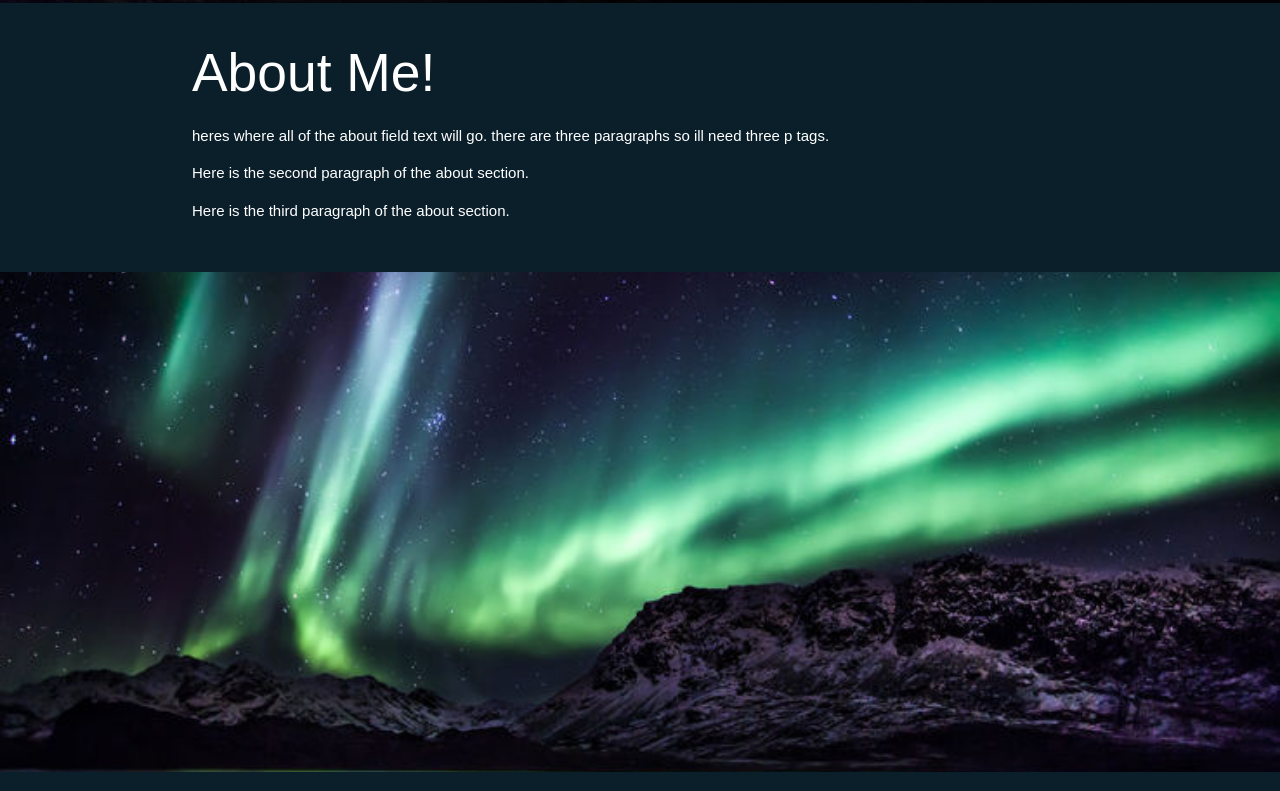
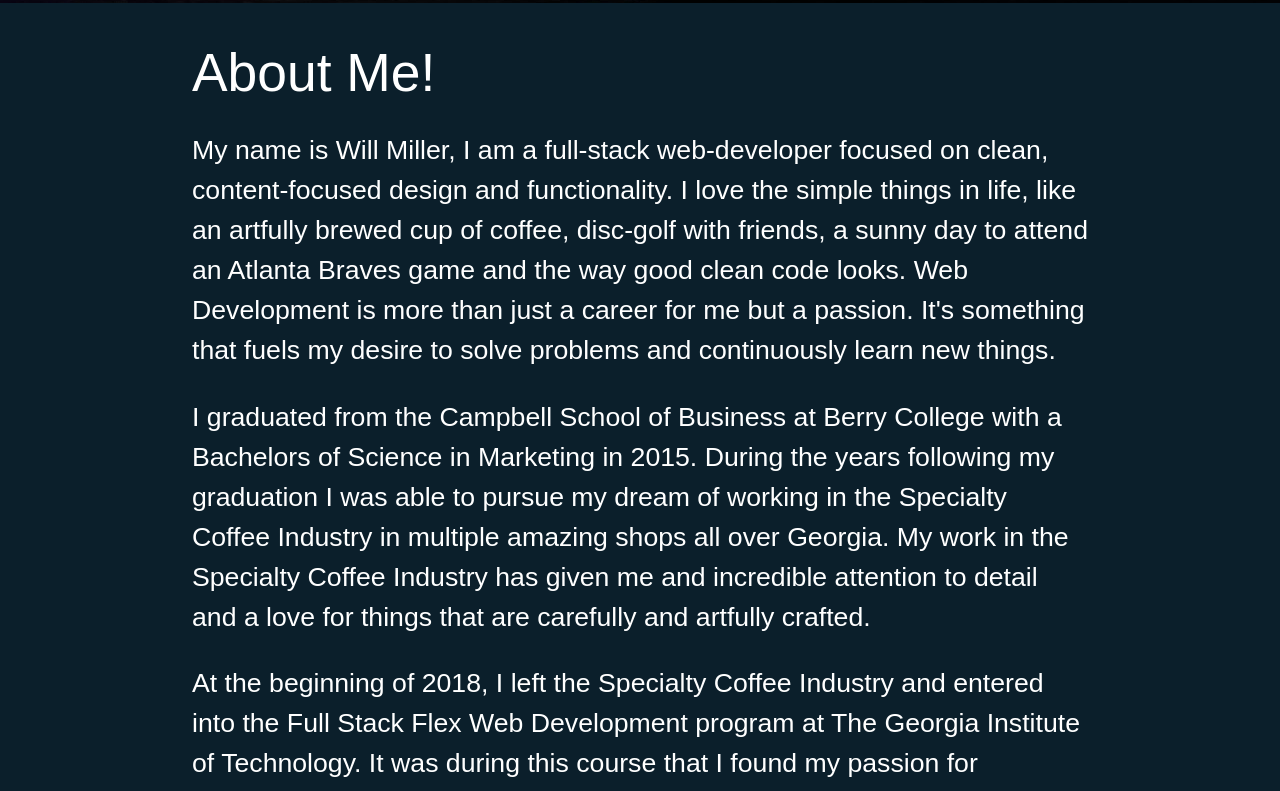
Before and after one commit to will-miller93/React-Portfolio, a React (Create React App) app: page / in a window 1280 px wide. Shown: the part 1220-2011 px from the top of the page. Built offline with nearby package versions, Linux system fonts and the light colour scheme.

Commit message:
added the about me text. left to style later

```diff
--- a/src/components/pages/Main/Main.css
+++ b/src/components/pages/Main/Main.css
@@ -1,6 +1,9 @@
 /* #root {
     background-color: #0b1f2b;
 } */
+p {
+    font-size: 20pt;
+}
 
 .parallax-container {
     overflow: inherit;
--- a/src/components/pages/Main/Main.js
+++ b/src/components/pages/Main/Main.js
@@ -25,9 +25,9 @@ class Portfolio extends Component {
                 <div className="section">
                     <div className="row container">
                         <h2 className="aboutHeader"> About Me! </h2>
-                         <p className="white-text text-darken-3 lighten-3"> heres where all of the about field text will go. there are three paragraphs so ill need three p tags.</p>
-                         <p className="white-text text-darken-3 lightne-3"> Here is the second paragraph of the about section.</p>
-                         <p className="white-text text-darken-3 lightne-3"> Here is the third paragraph of the about section.</p>
+                         <p className="white-text text-darken-3 lighten-3"> My name is Will Miller, I am a full-stack web-developer focused on clean, content-focused design and functionality. I love the simple things in life, like an artfully brewed cup of coffee, disc-golf with friends, a sunny day to attend an Atlanta Braves game and the way good clean code looks. Web Development is more than just a career for me but a passion. It's something that fuels my desire to solve problems and continuously learn new things.</p>
+                         <p className="white-text text-darken-3 lighten-3"> I graduated from the Campbell School of Business at Berry College with a Bachelors of Science in Marketing in 2015. During the years following my graduation I was able to pursue my dream of working in the Specialty Coffee Industry in multiple amazing shops all over Georgia. My work in the Specialty Coffee Industry has given me and incredible attention to detail and a love for things that are carefully and artfully crafted.</p>
+                         <p className="white-text text-darken-3 lighten-3"> At the beginning of 2018, I left the Specialty Coffee Industry and entered into the Full Stack Flex Web Development program at The Georgia Institute of Technology. It was during this course that I found my passion for programming and developing incredible applications and websites.</p>
                     </div>
                 </div>
                 {/* extra room for readability */}
@@ -43,19 +43,15 @@ class Portfolio extends Component {
                         <Container>
                             <Row>
                                 <Col size='m6'>
-                                    {/* <Card src={require('../../../images/300x300PlaceHolder.png')} /> */}
-                                    {/* <img className='parallaxImages' src={require('../../../images/ZigRigResized.png')} alt='placeholder' />  */}
-                                    {/* <img className='parallaxImages' src={require('../../../images/CoffeeFinder.png')} alt='placeholder' /> */}
                                     <div className="card medium">
                                         <div className="card-image">
                                             <img src={require('../../../images/ZigRigResized.png')} alt="CoffeeFinder" />
-                                            {/* <span className="card-title">Coffee Finder</span> */}
                                         </div>
                                         <div className="card-content">
                                             <p>Zig Rig is a Full Stack React web application that makes the task of balancing generators in the field much simpler. The web app even allows for PDF downloads to be able to share with an entire team.</p>
                                         </div>
                                         <div className="card-action">
-                                            <a href="https://pure-taiga-14555.herokuapp.com/">Check It Out!</a>
+                                            <a href="https://pickled-malamute-15436.herokuapp.com/">Check It Out!</a>
                                         </div>
                                     </div>
                                 </Col>
@@ -63,7 +59,6 @@ class Portfolio extends Component {
                                     <div className="card medium">
                                         <div className="card-image">
                                             <img src={require('../../../images/CoffeeFinder.png')} alt="CoffeeFinder" />
-                                            {/* <span className="card-title">Coffee Finder</span> */}
                                         </div>
                                         <div className="card-content">
                                             <p>Coffee Finder is a fullstack web application that utilizes the google maps and geocoding APIs to allow users to be able to find specialty coffee shops in their area.</p>
@@ -76,18 +71,15 @@ class Portfolio extends Component {
                             </Row>
                             <Row>
                                 <Col size='m6'>
-                                    {/* <img className='parallaxImages' src={require('../../../images/googleMapsResized.png')} alt='placeholder' /> */}
-                                    {/* <img className='parallaxImages' src={require('../../../images/TreeViewResized.png')} alt='placeholder' /> */}
                                     <div className="card medium">
                                         <div className="card-image">
                                             <img src={require('../../../images/googleMapsResized.png')} alt="CoffeeFinder" />
-                                            {/* <span className="card-title">Coffee Finder</span> */}
                                         </div>
                                         <div className="card-content">
-                                            <p>Coffee Finder is a fullstack web application that utilizes the google maps and geocoding APIs to allow users to be able to find specialty coffee shops in their area.</p>
+                                            <p>A lightweight visualization of randomly generated coordinates using the Google Maps API</p>
                                         </div>
                                         <div className="card-action">
-                                            <a href="https://pure-taiga-14555.herokuapp.com/">Check It Out!</a>
+                                            <a href="https://will-miller93.github.io/Coordinate-Map/">Check It Out!</a>
                                         </div>
                                     </div>
                                 </Col>
@@ -95,30 +87,27 @@ class Portfolio extends Component {
                                     <div className="card medium">
                                         <div className="card-image">
                                             <img src={require('../../../images/TreeViewResized.png')} alt="CoffeeFinder" />
-                                            {/* <span className="card-title">Coffee Finder</span> */}
                                         </div>
                                         <div className="card-content">
-                                            <p>Coffee Finder is a fullstack web application that utilizes the google maps and geocoding APIs to allow users to be able to find specialty coffee shops in their area.</p>
+                                            <p>Simple Tree View React web application utilizing web sockets to update in real time.</p>
                                         </div>
                                         <div className="card-action">
-                                            <a href="https://pure-taiga-14555.herokuapp.com/">Check It Out!</a>
+                                            <a href="https://calm-brushlands-97195.herokuapp.com/">Check It Out!</a>
                                         </div>
                                     </div>
                                 </Col>
                             </Row>
                             <Row>
                                 <Col size='m6'>
-                                    {/* <img className='parallaxImages' src={require('../../../images/zeldaClickyGameResized.png')} alt='placeholder' /> */}
-                                    {/* <img className='parallaxImages' src={require('../../../images/manchesterHangManResized.png')} alt='placeholder' /> */}
                                     <div className="card medium">
                                         <div className="card-image">
                                             <img src={require('../../../images/zeldaClickyGameResized.png')} alt="CoffeeFinder" />
                                         </div>
                                         <div className="card-content">
-                                            <p>Coffee Finder is a fullstack web application that utilizes the google maps and geocoding APIs to allow users to be able to find specialty coffee shops in their area.</p>
+                                            <p>The Legend of Zelda Clicky Game is a solid first attempt at a fully funtional React Application</p>
                                         </div>
                                         <div className="card-action">
-                                            <a href="https://pure-taiga-14555.herokuapp.com/">Check It Out!</a>
+                                            <a href="https://will-miller93.github.io/Clicky-Game-React/">Check It Out!</a>
                                         </div>
                                     </div>
                                 </Col>
@@ -128,10 +117,10 @@ class Portfolio extends Component {
                                             <img src={require('../../../images/manchesterHangManResized.png')} alt="CoffeeFinder" />
                                         </div>
                                         <div className="card-content">
-                                            <p>Coffee Finder is a fullstack web application that utilizes the google maps and geocoding APIs to allow users to be able to find specialty coffee shops in their area.</p>
+                                            <p>A Lightweight web based Hangman game focused around the Atlanta based band Manchester Orchestra</p>
                                         </div>
                                         <div className="card-action">
-                                            <a href="">Check It Out!</a>
+                                            <a href="https://will-miller93.github.io/Manchester_Orchestra_Hangman_game/">Check It Out!</a>
                                         </div>
                                     </div>
                                 </Col>
```
